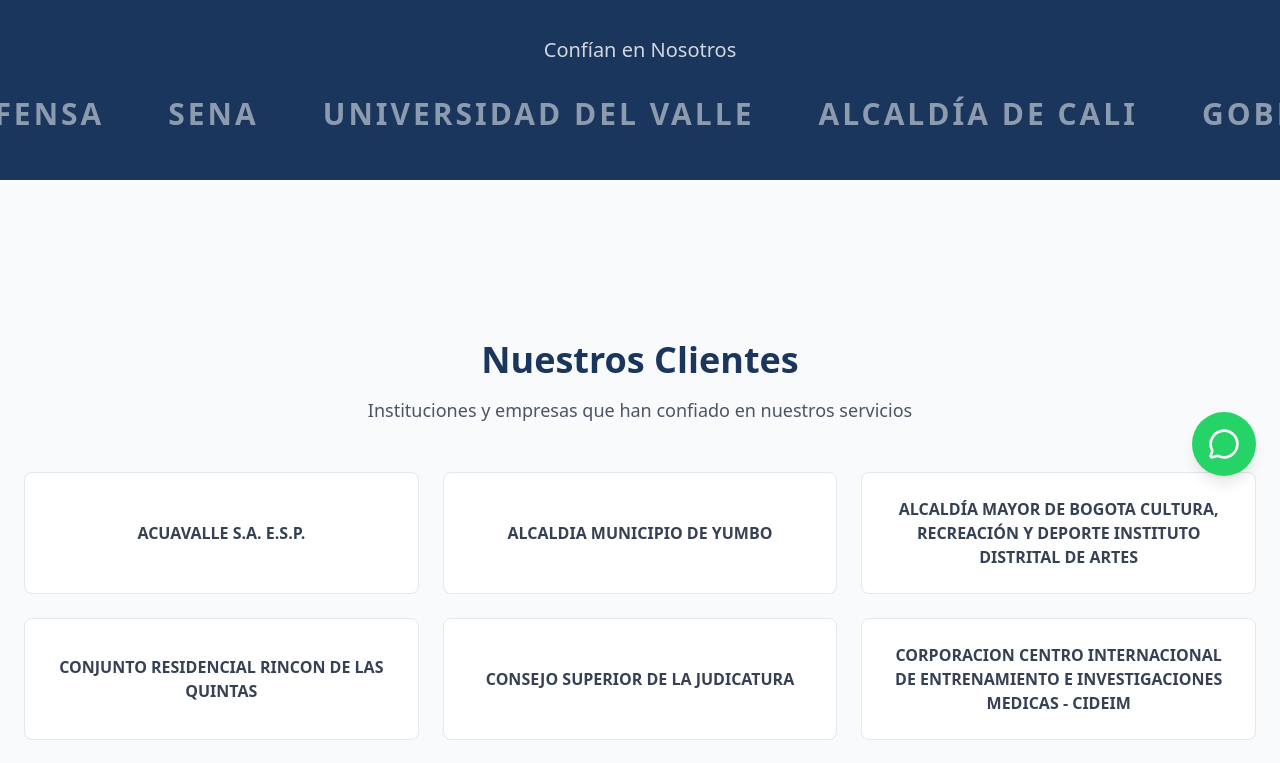
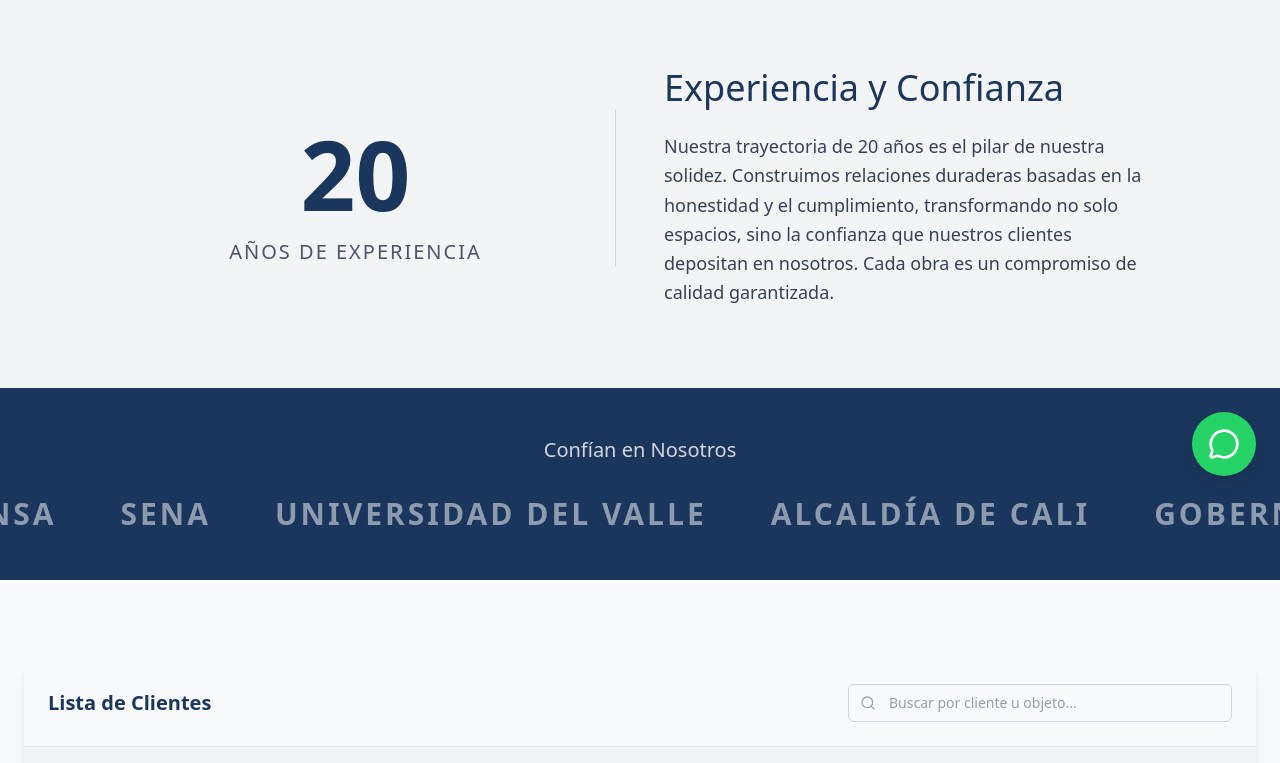
Before and after one commit to jeffersonreyes-stack/fexxa, a Next.js app: page /experiencia in a window 1280 px wide. Shown: the part 300-1063 px from the top of the page. Built offline with nearby package versions, Linux system fonts and the light colour scheme; a web font is replaced by a local one.

Commit message:
Actualizar experiencia a 20 años y quitar contrato de lista

```diff
--- a/src/app/experiencia/page.tsx
+++ b/src/app/experiencia/page.tsx
@@ -1,5 +1,6 @@
 import LogoCloud from "@/components/LogoCloud";
-import ClientLogosGrid from "@/components/ClientLogosGrid";
+import TrustCounters from "@/components/TrustCounters";
+import ExperienceTable from "@/components/ExperienceTable";
 
 export default function ExperienciaPage() {
   return (
@@ -13,13 +14,18 @@
         </p>
       </div>
 
+      {/* Trust Counter Section */}
+      <TrustCounters />
+
       {/* Logo Cloud Section */}
       <div className="mb-20">
         <LogoCloud />
       </div>
 
-      {/* Clients Grid Section */}
-      <ClientLogosGrid />
+      {/* Experience Table Section */}
+      <div className="container mx-auto px-6 mb-20">
+        <ExperienceTable />
+      </div>
     </div>
   );
 }
--- a/src/components/ExperienceTable.tsx
+++ b/src/components/ExperienceTable.tsx
@@ -9,7 +9,6 @@
 
   const filteredProjects = projects.filter((project) =>
     project.client.toLowerCase().includes(searchTerm.toLowerCase()) ||
-    project.contract.toLowerCase().includes(searchTerm.toLowerCase()) ||
     project.object.toLowerCase().includes(searchTerm.toLowerCase())
   );
 
@@ -17,11 +16,11 @@
     <div className="bg-white rounded-lg shadow-lg overflow-hidden">
       {/* Filter Header */}
       <div className="p-6 border-b border-gray-200 bg-gray-50 flex flex-col md:flex-row justify-between items-center gap-4">
-        <h3 className="text-xl font-serif font-bold text-[#1B365D]">Historial de Contratación</h3>
+        <h3 className="text-xl font-serif font-bold text-[#1B365D]">Lista de Clientes</h3>
         <div className="relative w-full md:w-96">
           <input
             type="text"
-            placeholder="Buscar por cliente, contrato u objeto..."
+            placeholder="Buscar por cliente u objeto..."
             className="w-full pl-10 pr-4 py-2 border border-gray-300 rounded-md focus:outline-none focus:ring-2 focus:ring-[#1B365D] focus:border-transparent text-sm"
             value={searchTerm}
             onChange={(e) => setSearchTerm(e.target.value)}
@@ -36,8 +35,7 @@
           <thead>
             <tr className="bg-gray-100 text-gray-600 text-xs uppercase tracking-wider">
               <th className="p-4 font-semibold border-b">Cliente / Entidad</th>
-              <th className="p-4 font-semibold border-b w-48">Contrato No.</th>
-              <th className="p-4 font-semibold border-b">Objeto del Contrato</th>
+              <th className="p-4 font-semibold border-b">Objeto</th>
             </tr>
           </thead>
           <tbody className="text-sm divide-y divide-gray-200">
@@ -45,13 +43,12 @@
               filteredProjects.map((project) => (
                 <tr key={project.id} className="hover:bg-gray-50 transition-colors">
                   <td className="p-4 font-bold text-[#1B365D] align-top">{project.client}</td>
-                  <td className="p-4 text-gray-600 whitespace-nowrap align-top">{project.contract}</td>
                   <td className="p-4 text-gray-700 align-top">{project.object}</td>
                 </tr>
               ))
             ) : (
               <tr>
-                <td colSpan={3} className="p-8 text-center text-gray-500">
+                <td colSpan={2} className="p-8 text-center text-gray-500">
                   No se encontraron resultados para "{searchTerm}"
                 </td>
               </tr>
@@ -62,7 +59,7 @@
 
       {/* Footer / Count */}
       <div className="p-4 bg-gray-50 border-t border-gray-200 text-xs text-gray-500 text-right">
-        Mostrando {filteredProjects.length} contratos
+        Mostrando {filteredProjects.length} clientes
       </div>
     </div>
   );
--- a/src/components/TrustCounters.tsx
+++ b/src/components/TrustCounters.tsx
@@ -20,7 +20,6 @@
                   start={0}
                   end={20}
                   duration={2.5}
-                  prefix="+"
                 />
               ) : (
                 <span>0</span>
@@ -37,7 +36,7 @@
               Experiencia y Confianza
             </h3>
             <p className="text-gray-700 leading-relaxed text-lg font-light">
-              Nuestra trayectoria de más de 20 años es el pilar de nuestra solidez. Construimos relaciones duraderas basadas en la honestidad y el cumplimiento, transformando no solo espacios, sino la confianza que nuestros clientes depositan en nosotros. Cada obra es un compromiso de calidad garantizada.
+              Nuestra trayectoria de 20 años es el pilar de nuestra solidez. Construimos relaciones duraderas basadas en la honestidad y el cumplimiento, transformando no solo espacios, sino la confianza que nuestros clientes depositan en nosotros. Cada obra es un compromiso de calidad garantizada.
             </p>
           </div>
         </div>
```
